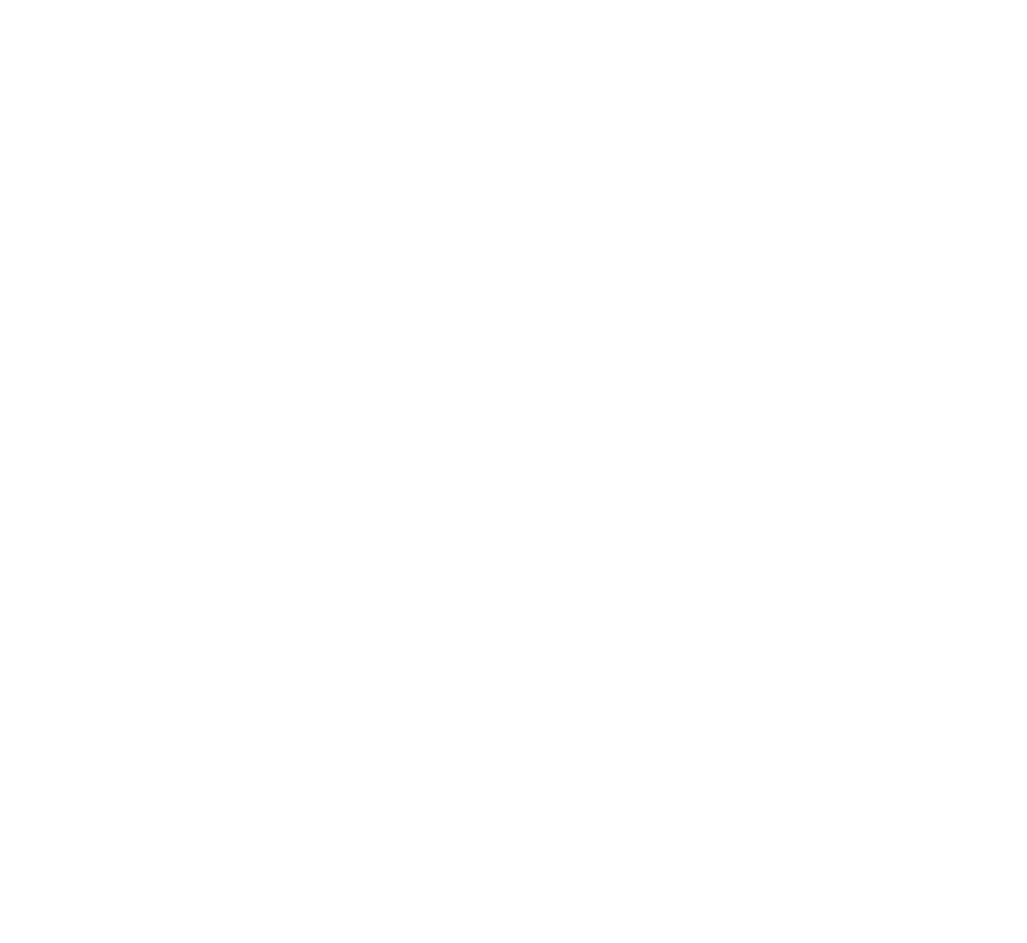
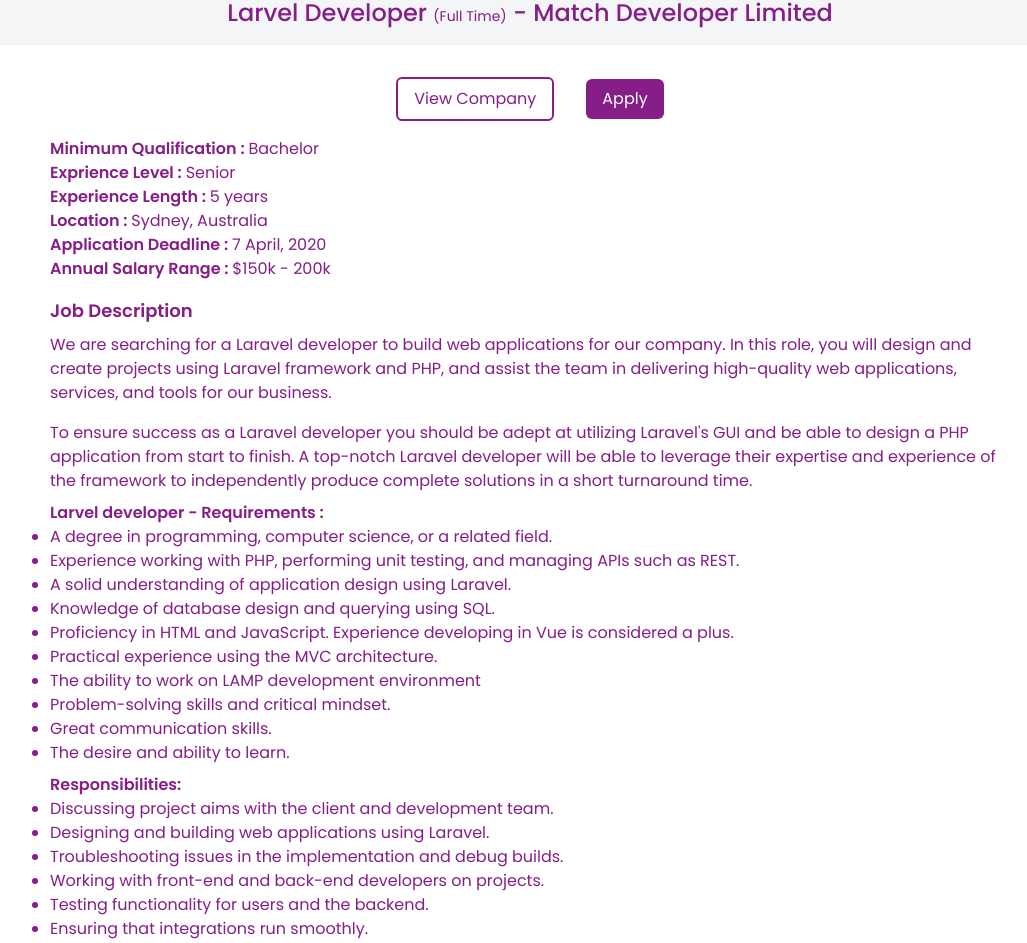
Before and after one commit to amrit-niure/Jobs-Portal, a React (Vite) app in the folder client/: page /details in a window 1280 px wide. Before the commit this address had no page. Shown: the part 75-1018 px from the top of the page, without its empty margins (110-1137 px from the left). Before the commit the page ends 800 px from the top, so only its background shows below. Built offline with nearby package versions, Linux system fonts and the light colour scheme; a web font is replaced by a local one.

Commit message:
Details page crafted

```diff
--- a/client/src/App.jsx
+++ b/client/src/App.jsx
@@ -9,6 +9,7 @@
 import Login from './scenes/login/Login'
 import MainOutlet from './scenes/outlet/MainOutlet'
 import Homepage from './scenes/homePage/Homepage'
+import Details from './scenes/Details/Details'
 
 
 function App() {
@@ -19,6 +20,7 @@
           <Route element={<MainOutlet />} >
             <Route index element={<Login />} />
             <Route path='home' element={<Homepage />} />
+            <Route path='details' element={<Details />} />
           </Route>
         </Routes>
       </BrowserRouter>
--- a/client/src/components/Button.jsx
+++ b/client/src/components/Button.jsx
@@ -1,6 +1,6 @@
 import React,{useState} from 'react'
 
-const Button = ({content}) => {
+const Button = ({content,outline=false}) => {
     const [isClicked, setIsClicked] = useState(false);
 
     const handleClick = () => {
@@ -10,8 +10,9 @@
         }, 100); // Adjust the duration to match your transition duration
       };
   return (
+    // ${outline===true ? 'bg-transparent' : "bg-light-primary "}
     <div
-    className={`bg-light-primary flex items-center justify-center text-white px-4 py-2 rounded-md cursor-pointer hover:bg-opacity-90  ${
+    className={`${outline===true ? 'bg-transparent text-light-primary border-2 border-light-primary' : "bg-light-primary text-white"}  flex items-center justify-center  px-4 py-2 rounded-md cursor-pointer hover:bg-opacity-90  ${
         isClicked ? 'scale-95' : ''
       }  transform transition-all duration-100 ease-in-out ${content==='Search Jobs' && 'h-[55px]'} `}
       onClick={handleClick}
--- a/client/src/components/JobCard.jsx
+++ b/client/src/components/JobCard.jsx
@@ -1,18 +1,30 @@
 import React from 'react'
-
+import Button from '../components/Button'
 const JobCard = () => {
   return (
-    <div className='flex w-full justify-between items-center border-2'>
-        <div className='flex gap-4'>
-        <div>
-            Logo
+    <div className='flex flex-col md:flex-row w-full justify-between items-center border-2 px-[2rem] py-[2rem] md:py-[0.5rem] shadow-md rounded-md gap-4 '>
+        <div className='flex gap-4 items-center flex-col md:flex-row'>
+        <div
+        className='flex  items-center justify-center w-[100px] h-[100px] border-2 rounded-full text-white bg-light-primary'
+        >
+          <h1 className='text-6xl font-bold '>L</h1>
         </div>
-        <div>
-            Middle
+        <div
+        className='text-light-primary flex flex-col'
+        >
+           <h2 cls>Match Company Limited</h2>
+           <h1 className='text-xl font-bold'>Fresher UI/UX Designer (Experience)</h1>
+           <div
+           className='flex flex-col md:flex-row md:gap-4'
+           >
+            <span>Location : Sydney, Australia</span>
+            <span>Full Time</span>
+            <span>Salary : 50,000</span>
+            </div>
         </div>
         </div>
            <div>
-            View Details
+            <Button content={"View Details"}/>
         </div>
     </div>
   )
--- /dev/null
+++ b/client/src/scenes/Details/Details.jsx
@@ -0,0 +1,82 @@
+import React from 'react'
+import Button from '../../components/Button'
+
+const Details = () => {
+    return (
+        <div className='text-light-primary '>
+            <div
+                className='bg-light-lightBackground px-[5rem] md:px-[10rem] text-xl md:text-2xl text-center py-[1rem] font-semiBold '
+            >
+                <h2 className=''>Larvel Developer <span className='text-sm font-regular'>(Full Time)</span> - Match Developer Limited</h2>
+            </div>
+            <div className='px-[4rem] md:px-[10rem] py-[2rem] flex flex-col gap-4'>
+                <div
+                    className='w-full flex items-center justify-center gap-8'
+                >
+                    <Button content={"View Company"} outline={true} />
+                    <Button content={"Apply"} />
+                </div>
+                <div>
+                    <ul className='text-light-primary'>
+                        <li><span className='font-bold text-light-primary'>Minimum Qualification : </span> <span>Bachelor</span></li>
+                        <li><span className='font-bold text-light-primary'>Exprience Level : </span> <span>Senior</span></li>
+                        <li><span className='font-bold text-light-primary'>Experience Length : </span> <span>5 years</span></li>
+                        <li><span className='font-bold text-light-primary'>Location  : </span> <span>Sydney, Australia</span></li>
+                        <li><span className='font-bold text-light-primary'>Application Deadline  : </span> <span>7 April, 2020</span></li>
+                        <li><span className='font-bold text-light-primary'>Annual Salary Range : </span> <span>$150k - 200k</span></li>
+
+                    </ul>
+                </div>
+                <div className='flex flex-col gap-2'>
+                    <h1 className='font-bold text-lg'>Job Description</h1>
+                    <div className='flex flex-col gap-4'>
+                        <p>
+
+                            We are searching for a Laravel developer to build web applications for our company. In this role, you will design and create projects using
+                            Laravel framework and PHP, and assist the team in delivering high-quality web applications, services, and tools for our business.
+                        </p>
+                        <p>
+                            To ensure success as a Laravel developer you should be adept at utilizing Laravel's GUI and be able to design a PHP application from start
+                            to finish. A top-notch Laravel developer will be able to leverage their expertise and experience of the framework to independently produce
+                            complete solutions in a short turnaround time.
+                        </p>
+                    </div>
+                    <div>
+                        <h1 className='font-bold'>Larvel developer - Requirements :</h1>
+                        <ul className='list-disc'>
+                            <li> A degree in programming, computer science, or a related field.</li>
+                            <li>Experience working with PHP, performing unit testing, and managing APIs such as REST.</li>
+                            <li>A solid understanding of application design using Laravel.</li>
+                            <li>Knowledge of database design and querying using SQL.</li>
+                            <li>Proficiency in HTML and JavaScript. Experience developing in Vue is considered a plus.</li>
+                            <li>Practical experience using the MVC architecture.</li>
+                            <li>The ability to work on LAMP development environment</li>
+                            <li>Problem-solving skills and critical mindset.</li>
+                            <li>Great communication skills.</li>
+                            <li>The desire and ability to learn.</li>
+                        </ul>
+                    </div>
+                    <div>
+                        <h1 className='font-bold'>Responsibilities:</h1>
+                        <ul className='list-disc'>
+                            <li>Discussing project aims with the client and development team.</li>
+                            <li>Designing and building web applications using Laravel.</li>
+                            <li>Troubleshooting issues in the implementation and debug builds.</li>
+                            <li>Working with front-end and back-end developers on projects.</li>
+                            <li>Testing functionality for users and the backend.</li>
+                            <li>Ensuring that integrations run smoothly.</li>
+                            <li>Scaling projects based on client feedback.</li>
+                            <li>Recording and reporting on work done in Laravel.</li>
+                            <li>Maintaining web-based applications..</li>
+                            <li>Presenting work in meetings with clients and management.</li>
+                        </ul>
+                    </div>
+                </div>
+
+
+            </div>
+        </div>
+    )
+}
+
+export default Details
--- a/client/src/scenes/popularJobs/PopularJobs.jsx
+++ b/client/src/scenes/popularJobs/PopularJobs.jsx
@@ -9,9 +9,11 @@
     <div>
     <h1
     className='text-light-primary font-semibold text-xl'
-    >Popular Categories</h1>
+    >Popular Jobs</h1>
     </div>
-<div className='w-full'>
+<div className='w-full flex flex-col gap-8'>
+ <JobCard />
+ <JobCard />
  <JobCard />
 </div>
     </div>
```
